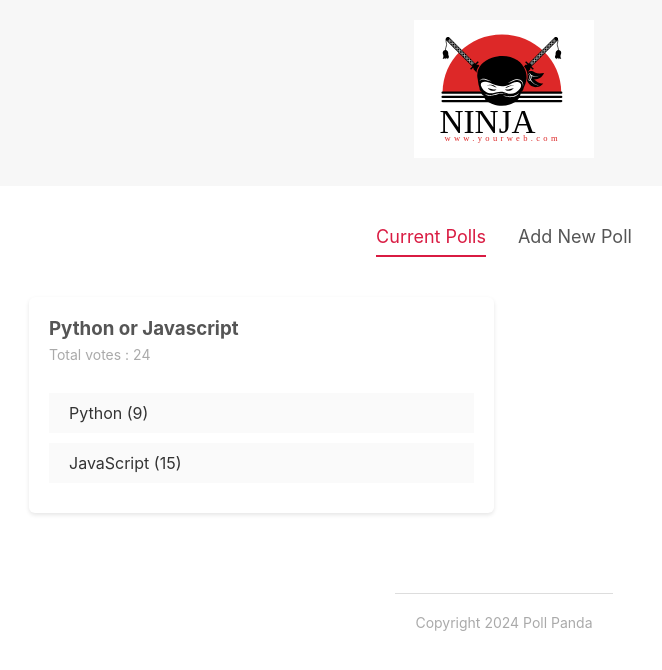
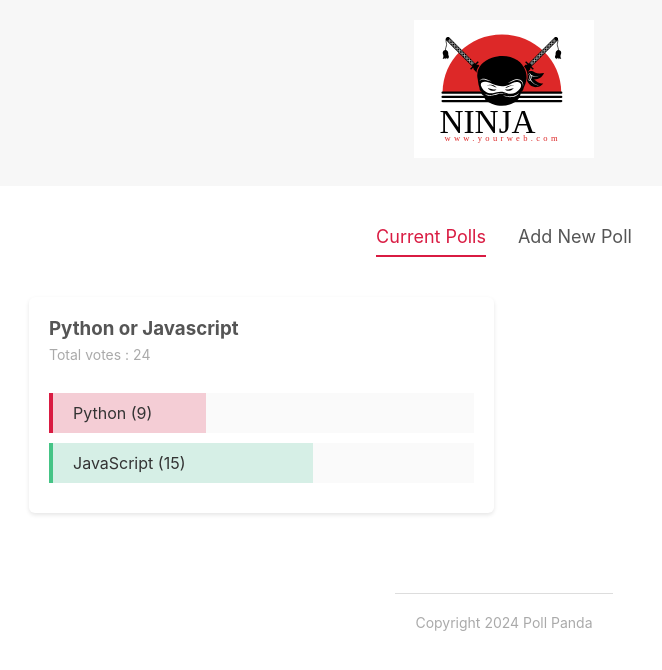
Before and after one commit to Ananyachy2001/svelte_polls_project, a Svelte app: page / in a window 1280 px wide. Shown: the top 670 px of the page, without its empty margins (136-798 px from the left). Built offline with nearby package versions, Linux system fonts and the light colour scheme.

Commit message:
vote bars

```diff
--- a/src/components/PollDetails.svelte
+++ b/src/components/PollDetails.svelte
@@ -8,6 +8,8 @@
 
 //reactive values
 $: totalVotes = poll.votesA + poll.votesB;
+$: percentA = Math.floor(100 / totalVotes * poll.votesA);
+$: percentB = Math.floor(100 / totalVotes * poll.votesB);
 
 //handling votes
 const handleVote = (option, id) => {
@@ -22,12 +24,12 @@
     <h3> {poll.question}</h3>
     <p>Total votes : { totalVotes }</p>
     <div class="answer" on:click={() => handleVote('a', poll.id)}>
-        <div class="percent percent-a">
+        <div class="percent percent-a" style="width: {percentA}%;">
             <span>{poll.answerA} ({poll.votesA })</span>
         </div>
     </div>
     <div class="answer" on:click={() => handleVote('b', poll.id)}>
-        <div class="percent percent-b">
+        <div class="percent percent-b" style="width: {percentB}%;">
             <span>{poll.answerB} ({poll.votesB })</span>
         </div>
     </div>
@@ -62,4 +64,22 @@
         padding: 10px 20px;
     }
 
+
+    .percent{
+        height: 100%;
+         /* position:absolute; */
+        box-sizing: border-box;
+
+    }
+
+    .percent-a{
+
+        border-left: 4px solid #d91b42;
+        background: rgba(217,27,66,0.2);
+    }
+    .percent-b{
+        border-left: 4px solid #45c486;
+        background: rgba(69,196,150,0.2);
+    }
+
 </style>
```
